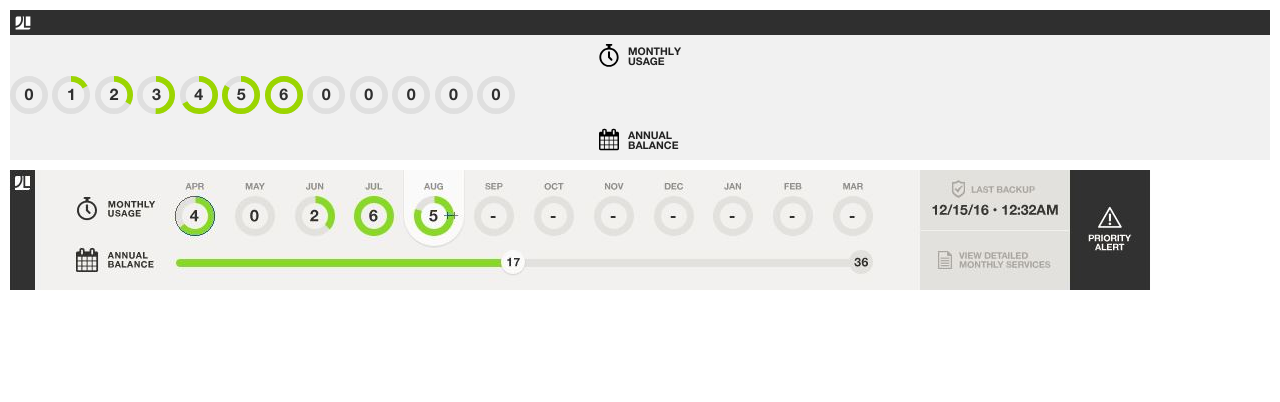
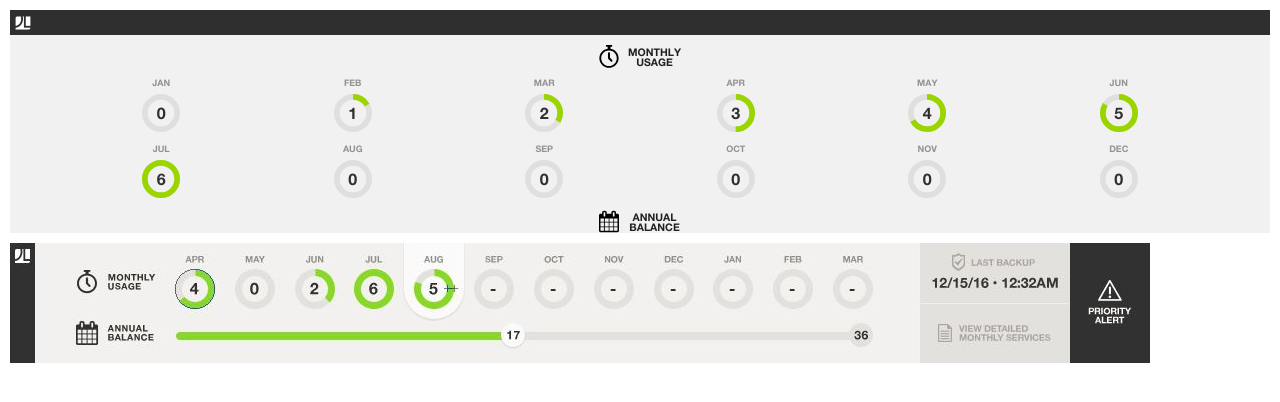
Before and after one commit to drstonebraker/dash-clone-heroku, a PHP site: page / in a window 1280 px wide. Shown: the top 402 px of the page. Run offline with PHP 8.4, Linux system fonts and the light colour scheme; some libraries are stand-ins or nearby versions.

Commit message:
set month names based on client starting month

```diff
--- a/css/main.css
+++ b/css/main.css
@@ -13,13 +13,20 @@
   min-height: 120px;
   background: #f1f1f1;
   font-family: 'Helvetica Neue Bold', sans-serif;
+  font-size: 9px;
+  line-height: 10px;
 }
+
+/* ==========================================================================
+   DESIGNLEDGE LINK
+   ========================================================================== */
 
 .dl-link {
   position: relative;
   display:block;
   height: 25px;
   background: #2f2f2f;
+  margin-bottom: 10px;
 }
 
 .dl-link__logo {
@@ -41,11 +48,14 @@
   display:block;
 }
 
+/* ==========================================================================
+   DASHBOARD LABELS
+   ========================================================================== */
+
 .progress-label {
-  font-size: 9px;
   display: block;
   width: 83px;
-  margin: 0 auto;
+  margin: 0 auto 10px auto;
 }
 
 .progress-label__glyph {
@@ -55,16 +65,35 @@
 .progress-label__text {
   display: inline-block;
   vertical-align: middle;
+  text-align: center;
   width: 53px;
-  line-height: 10px;
-  margin-left: 7px;
+  margin: 0 0 0 7px;
+}
+
+/* ==========================================================================
+   MONTHS
+   ========================================================================== */
+ .all-months {
+   text-align: center;
+ }
+
+.all-months__spacer {
+  display: inline-block;
+  width: 15%;
+  min-width: 38px;
+  margin-bottom: 10px;
+}
+
+.month__name {
+  color: #929292;
+  margin: 0 0 6px 0;
 }
 
 /* ==========================================================================
    PROGRESS BARS
    ========================================================================== */
 
-.month {
+.month__circle {
     height: 38px;
     width: 38px;
     display: inline-block;
@@ -72,7 +101,7 @@
     border-radius: 50%;
     position: relative;
 }
-.month > svg {
+.month__circle > svg {
     height: 100%;
     display: block;
 
@@ -84,6 +113,7 @@
   position: absolute;
   left: 50%;
   top: 50%;
+  font-size: initial;
   padding-bottom: 1px;
   transform: translate(-50%,-50%);
   -webkit-transform: translate(-50%,-50%);
--- a/index.html
+++ b/index.html
@@ -46,41 +46,79 @@
             <h3 class="progress-label__text">MONTHLY USAGE</h3>
           </div><!--end "MONTHLY USAGE" label-->
 
+          <div class="all-months">
+            <div class="all-months__spacer">
               <div class="month">
+                <h4 class="month__name" id="month__name0"></h4>
                 <div class="month__circle" id="month0"></div>
               </div>
+            </div>
+            <div class="all-months__spacer">
               <div class="month">
+                <h4 class="month__name" id="month__name1"></h4>
                 <div class="month__circle" id="month1"></div>
               </div>
+            </div>
+            <div class="all-months__spacer">
               <div class="month">
+                <h4 class="month__name" id="month__name2"></h4>
                 <div class="month__circle" id="month2"></div>
               </div>
+            </div>
+            <div class="all-months__spacer">
               <div class="month">
+                <h4 class="month__name" id="month__name3"></h4>
                 <div class="month__circle" id="month3"></div>
               </div>
+            </div>
+            <div class="all-months__spacer">
               <div class="month">
+                <h4 class="month__name" id="month__name4"></h4>
                 <div class="month__circle" id="month4"></div>
               </div>
+            </div>
+            <div class="all-months__spacer">
               <div class="month">
+                <h4 class="month__name" id="month__name5"></h4>
                 <div class="month__circle" id="month5"></div>
               </div>
+            </div>
+            <div class="all-months__spacer">
               <div class="month">
+                <h4 class="month__name" id="month__name6"></h4>
                 <div class="month__circle" id="month6"></div>
               </div>
+            </div>
+            <div class="all-months__spacer">
               <div class="month">
+                <h4 class="month__name" id="month__name7"></h4>
                 <div class="month__circle" id="month7"></div>
               </div>
+            </div>
+            <div class="all-months__spacer">
               <div class="month">
+                <h4 class="month__name" id="month__name8"></h4>
                 <div class="month__circle" id="month8"></div>
               </div>
+            </div>
+            <div class="all-months__spacer">
               <div class="month">
+                <h4 class="month__name" id="month__name9"></h4>
                 <div class="month__circle" id="month9"></div>
               </div>
+            </div>
+            <div class="all-months__spacer">
               <div class="month">
+                <h4 class="month__name" id="month__name10"></h4>
                 <div class="month__circle" id="month10"></div>
               </div>
+            </div>
+            <div class="all-months__spacer">
               <div class="month">
+                <h4 class="month__name" id="month__name11"></h4>
                 <div class="month__circle" id="month11"></div>
+              </div>
+            </div>
           </div>
 
           <div class="progress-label">
--- a/js/main.js
+++ b/js/main.js
@@ -14,7 +14,7 @@ window.onload = function onLoad() {
   //USE THESE TO CONFIGURE DASHBOARD FOR INDIVIDUAL CLIENT
   var startingMonth = 0; //jan=0, feb=1...
   var monthlyHours = 6;
-  var monthlyBal = {
+  var monthlyBal = { //this can be changed to an array but is an object to easier viewing/editing
     0: 0,
     1: 1,
     2: 2,
@@ -64,6 +64,28 @@ window.onload = function onLoad() {
 
     //Animate circular progress bars
     circle.animate(monthlyBal[monthlyBalIteration]/monthlyHours);
+
+    function getMonthName () {
+      switch (monthlyBalIteration) {
+        case 0: return 'JAN';
+        case 1: return 'FEB';
+        case 2: return 'MAR';
+        case 3: return 'APR';
+        case 4: return 'MAY';
+        case 5: return 'JUN';
+        case 6: return 'JUL';
+        case 7: return 'AUG';
+        case 8: return 'SEP';
+        case 9: return 'OCT';
+        case 10: return 'NOV';
+        case 11: return 'DEC';
+        default: return 'err'
+      }
+    }
+
+    var monthName = getMonthName();
+
+    $('#month__name' + i).html(monthName);
   }
 
   $.each($('.month'), updateMonths)
```
Lines whose indentation alone changed are shown as unchanged.
